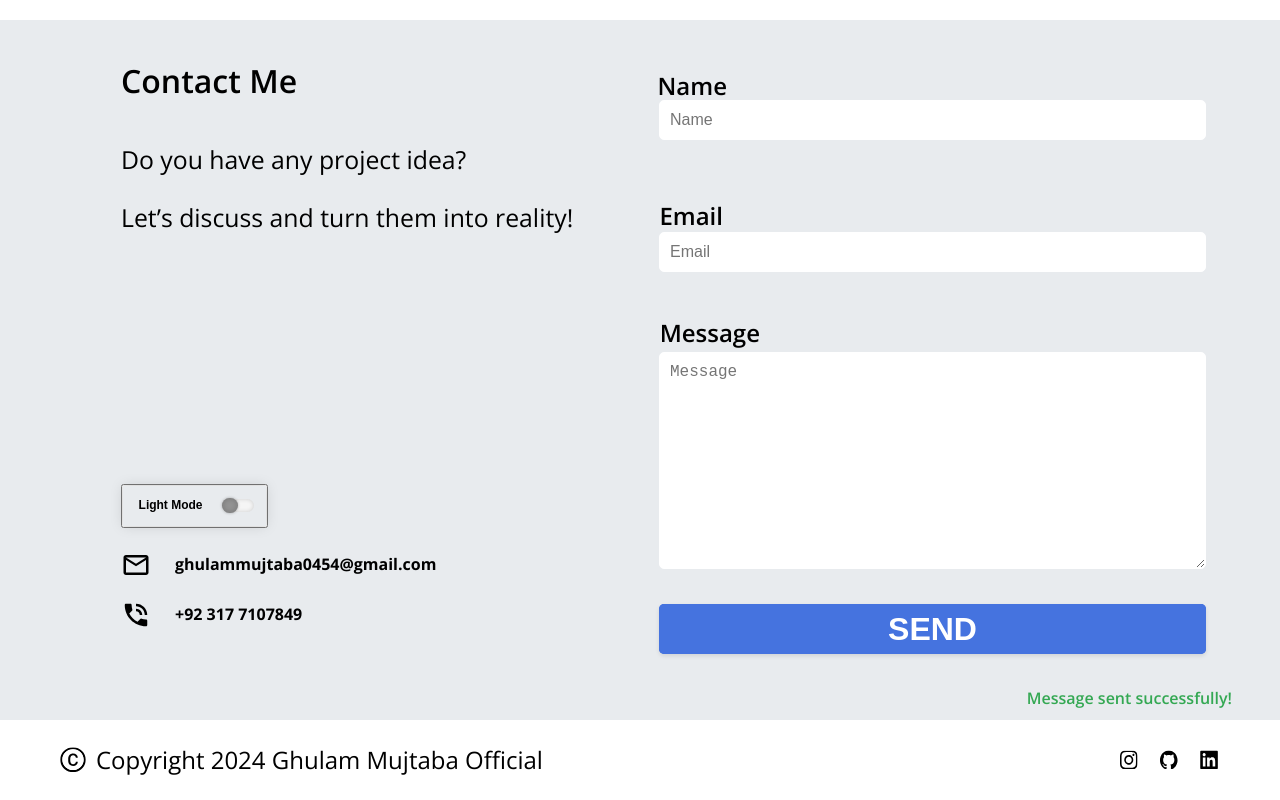
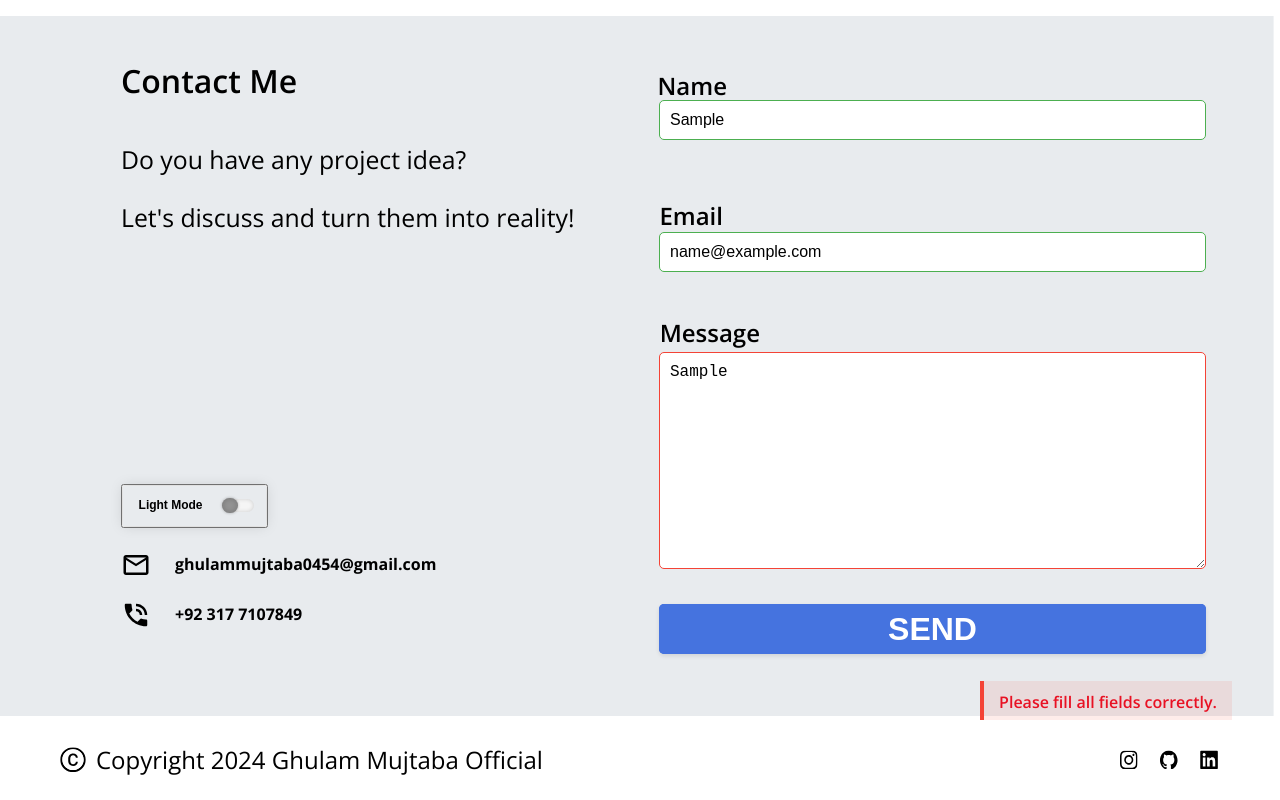
Before and after one commit to ghulam-mujtaba5/MyPortfolio, a Next.js app: page /portfolio in a window 1280 px wide. Both pictures are taken after typing "Sample", "name@example.com", "Sample" into the empty fields and a click on the button "SEND". Shown: the part 2544-3344 px from the top of the page. Built offline with nearby package versions, Linux system fonts and the light colour scheme.

Commit message:
feat: enhance contact form with validation, animations, and improved styling

```diff
--- a/components/Contact/ConatctUs.js
+++ b/components/Contact/ConatctUs.js
@@ -4,6 +4,7 @@ import { useTheme } from '../../context/ThemeContext';
 import commonStyles from './ContactUsCommon.module.css';
 import lightStyles from './ContactUsLight.module.css';
 import darkStyles from './ContactUsDark.module.css';
+import animationStyles from './ContactUsAnimations.module.css';
 import { motion, useAnimation } from 'framer-motion';
 
 const ContactSection = ({
@@ -16,18 +17,19 @@ const ContactSection = ({
   const [response, setResponse] = useState(null);
   const [error, setError] = useState(null);
   const [isSending, setIsSending] = useState(false);
+  const [validFields, setValidFields] = useState({
+    name: true,
+    email: true,
+    message: true
+  });
   const { theme, toggleTheme } = useTheme();
 
-  const handleNameChange = useCallback((event) => {
-    setName(event.target.value);
-  }, []);
+  const formRef = useRef(null);
+  const parallaxRef = useRef(null);
+  const controls = useAnimation();
 
-  const handleEmailChange = useCallback((event) => {
-    setEmailInput(event.target.value);
-  }, []);
-
-  const handleMessageChange = useCallback((event) => {
-    setMessage(event.target.value);
+  const validateName = useCallback((name) => {
+    return name.length >= 2;
   }, []);
 
   const validateEmail = useCallback((email) => {
@@ -35,19 +37,50 @@ const ContactSection = ({
     return re.test(email);
   }, []);
 
+  const validateMessage = useCallback((message) => {
+    return message.length >= 10;
+  }, []);
+
+  const handleNameChange = useCallback((event) => {
+    const value = event.target.value;
+    setName(value);
+    setValidFields(prev => ({
+      ...prev,
+      name: validateName(value)
+    }));
+  }, [validateName]);
+
+  const handleEmailChange = useCallback((event) => {
+    const value = event.target.value;
+    setEmailInput(value);
+    setValidFields(prev => ({
+      ...prev,
+      email: validateEmail(value)
+    }));
+  }, [validateEmail]);
+
+  const handleMessageChange = useCallback((event) => {
+    const value = event.target.value;
+    setMessage(value);
+    setValidFields(prev => ({
+      ...prev,
+      message: validateMessage(value)
+    }));
+  }, [validateMessage]);
+
   const sendEmail = useCallback(async () => {
     setIsSending(true);
 
     try {
       const result = await emailjs.send(
-        'service_ewji0vl', // Replace with your EmailJS service ID
-        'template_3kv9gje', // Replace with your EmailJS template ID
+        'service_ewji0vl',
+        'template_3kv9gje',
         {
           user_name: name,
           user_email: emailInput,
           message: message,
         },
-        'LFm2JfW5ThGTsvKYr' // Replace with your EmailJS user ID (public key)
+        'LFm2JfW5ThGTsvKYr'
       );
 
       console.log('Email sent!', result);
@@ -68,15 +101,24 @@ const ContactSection = ({
   const handleSubmit = useCallback(async (event) => {
     event.preventDefault();
 
-    setError(null);
+    const isNameValid = validateName(name);
+    const isEmailValid = validateEmail(emailInput);
+    const isMessageValid = validateMessage(message);
 
-    if (!validateEmail(emailInput)) {
-      setError('Please enter a valid email address.');
+    setValidFields({
+      name: isNameValid,
+      email: isEmailValid,
+      message: isMessageValid
+    });
+
+    if (!isNameValid || !isEmailValid || !isMessageValid) {
+      setError('Please fill all fields correctly.');
       return;
     }
 
+    setError(null);
     await sendEmail();
-  }, [emailInput, sendEmail, validateEmail]);
+  }, [name, emailInput, message, sendEmail, validateEmail, validateName, validateMessage]);
 
   const handleDarkModeButtonClick = useCallback(() => {
     toggleTheme();
@@ -84,12 +126,9 @@ const ContactSection = ({
 
   const themeStyles = useMemo(() => (theme === 'light' ? lightStyles : darkStyles), [theme]);
 
-  // Framer Motion animation setup
-  const controls = useAnimation();
-  const ref = useRef(null);
-
-  const handleScroll = useCallback(() => {
-    if (ref.current) {
+  useEffect(() => {
+    const handleScroll = () => {
+      if (formRef.current) {
         const observer = new IntersectionObserver(([entry]) => {
           if (entry.isIntersecting) {
             controls.start({ opacity: 1, y: 0 });
@@ -98,37 +137,51 @@ const ContactSection = ({
           }
         }, { threshold: 0.1 });
 
-      observer.observe(ref.current);
+        observer.observe(formRef.current);
+        return () => observer.disconnect();
+      }
+    };
 
-      return () => {
-        observer.disconnect();
-      };
-    }
+    handleScroll();
   }, [controls]);
 
   useEffect(() => {
-    handleScroll();
-  }, [handleScroll]);
+    const handleMouseMove = (e) => {
+      if (parallaxRef.current) {
+        const { clientX, clientY } = e;
+        const moveX = (clientX - window.innerWidth / 2) * 0.01;
+        const moveY = (clientY - window.innerHeight / 2) * 0.01;
+        parallaxRef.current.style.transform = `translate(${moveX}px, ${moveY}px)`;
+      }
+    };
+
+    window.addEventListener('mousemove', handleMouseMove);
+    return () => window.removeEventListener('mousemove', handleMouseMove);
+  }, []);
 
   return (
     <section className={`${commonStyles.contactSection} ${themeStyles.contactSection}`}>
-      <div className={`${commonStyles.contactFormBackground} ${themeStyles.contactFormBackground}`} />
+      <div
+        ref={parallaxRef}
+        className={`${commonStyles.contactFormBackground} ${themeStyles.contactFormBackground}`}
+      />
       <motion.form
-        className={`${commonStyles.contactForm} ${themeStyles.contactForm}`}
+        ref={formRef}
+        className={`${commonStyles.contactForm} ${themeStyles.contactForm} ${animationStyles.formWrapper}`}
         onSubmit={handleSubmit}
         aria-label="Contact form"
-        ref={ref}
         initial={{ opacity: 0, y: 50 }}
         animate={controls}
         transition={{ duration: 0.5 }}
       >
         <label className={`${commonStyles.nameLabel} ${themeStyles.nameLabel}`} htmlFor="name">Name</label>
         <input
-          className={`${commonStyles.nameInput} ${themeStyles.nameInput}`}
+          className={`${commonStyles.nameInput} ${themeStyles.nameInput} ${animationStyles.inputField}
+            ${!validFields.name ? animationStyles.inputInvalid : name ? animationStyles.inputValid : ''}`}
           type="text"
           name="user_name"
           id="name"
-          placeholder="Name"
+          placeholder="Enter your name"
           autoComplete="name"
           value={name}
           onChange={handleNameChange}
@@ -136,11 +189,12 @@ const ContactSection = ({
         />
         <label className={`${commonStyles.emailLabel} ${themeStyles.emailLabel}`} htmlFor="email">Email</label>
         <input
-          className={`${commonStyles.emailInput} ${themeStyles.emailInput}`}
+          className={`${commonStyles.emailInput} ${themeStyles.emailInput} ${animationStyles.inputField}
+            ${!validFields.email ? animationStyles.inputInvalid : emailInput ? animationStyles.inputValid : ''}`}
           type="email"
           name="user_email"
           id="email"
-          placeholder="Email"
+          placeholder="Enter your email"
           autoComplete="email"
           value={emailInput}
           onChange={handleEmailChange}
@@ -148,10 +202,11 @@ const ContactSection = ({
         />
         <label className={`${commonStyles.messageLabel} ${themeStyles.messageLabel}`} htmlFor="message">Message</label>
         <textarea
-          className={`${commonStyles.messageInput} ${themeStyles.messageInput}`}
+          className={`${commonStyles.messageInput} ${themeStyles.messageInput} ${animationStyles.inputField}
+            ${!validFields.message ? animationStyles.inputInvalid : message ? animationStyles.inputValid : ''}`}
           name="message"
           id="message"
-          placeholder="Message"
+          placeholder="Type your message here..."
           autoComplete="off"
           value={message}
           onChange={handleMessageChange}
@@ -159,7 +214,8 @@ const ContactSection = ({
         ></textarea>
         <button
           type="submit"
-          className={`${commonStyles.sendButton} ${themeStyles.sendButton}`}
+          className={`${commonStyles.sendButton} ${themeStyles.sendButton}
+            ${isSending ? animationStyles.sendButtonLoading : ''}`}
           disabled={isSending}
         >
           <div className={`${commonStyles.sendButtonBorder} ${themeStyles.sendButtonBorder}`} />
@@ -169,12 +225,12 @@ const ContactSection = ({
         </button>
       </motion.form>
       {error && (
-        <p className={`${commonStyles.message} ${themeStyles.errorMessage}`} role="alert">
+        <p className={`${commonStyles.message} ${themeStyles.errorMessage} ${animationStyles.errorMessage}`} role="alert">
           {error}
         </p>
       )}
       {response && (
-        <p className={`${commonStyles.message} ${themeStyles.successMessage}`} role="status">
+        <p className={`${commonStyles.message} ${themeStyles.successMessage} ${animationStyles.successMessage}`} role="status">
           {response}
         </p>
       )}
@@ -184,7 +240,7 @@ const ContactSection = ({
         <h2 className={`${commonStyles.contactMeDescription} ${themeStyles.contactMeDescription}`}>Contact Me</h2>
         <div className={`${commonStyles.contactMeLabel} ${themeStyles.contactMeLabel}`}>
           <p className={`${commonStyles.doYouHave} ${themeStyles.doYouHave}`}>Do you have any project idea?</p>
-          <p className={`${commonStyles.doyouHave} ${themeStyles.doyouHave}`}>Let’s discuss and turn them into reality!</p>
+          <p className={`${commonStyles.doyouHave} ${themeStyles.doyouHave}`}>Let's discuss and turn them into reality!</p>
         </div>
         <img
           className={`${commonStyles.emailIcon} ${themeStyles.emailIcon}`}
@@ -210,7 +266,6 @@ const ContactSection = ({
             {theme === 'light' ? 'Light Mode' : 'Dark Mode'}
           </b>
         </button>
-        {/* Badges removed as requested */}
       </div>
     </section>
   );
--- /dev/null
+++ b/components/Contact/ContactUsAnimations.module.css
@@ -0,0 +1,70 @@
+@keyframes sendingPulse {
+  0% { opacity: 1; }
+  50% { opacity: 0.6; }
+  100% { opacity: 1; }
+}
+
+@keyframes slideIn {
+  from {
+    transform: translateY(-10px);
+    opacity: 0;
+  }
+  to {
+    transform: translateY(0);
+    opacity: 1;
+  }
+}
+
+@keyframes fadeIn {
+  from { opacity: 0; }
+  to { opacity: 1; }
+}
+
+.inputValid {
+  border-color: #4CAF50 !important;
+}
+
+.inputInvalid {
+  border-color: #f44336 !important;
+}
+
+.sendButtonLoading {
+  animation: sendingPulse 1.5s infinite;
+}
+
+.messageAnimation {
+  animation: slideIn 0.3s ease-out;
+}
+
+.formWrapper {
+  transition: transform 0.3s ease-out;
+}
+
+.formWrapper:hover {
+  transform: translateY(-5px);
+}
+
+.inputField {
+  transition: all 0.3s ease;
+}
+
+.inputField:focus {
+  transform: scale(1.01);
+  box-shadow: 0 0 15px rgba(0, 0, 0, 0.1);
+}
+
+.successMessage {
+  background-color: rgba(76, 175, 80, 0.1);
+  border-left: 4px solid #4CAF50;
+  padding: 10px 15px;
+  margin: 10px 0;
+  animation: slideIn 0.3s ease-out;
+}
+
+.errorMessage {
+  background-color: rgba(244, 67, 54, 0.1);
+  border-left: 4px solid #f44336;
+  padding: 10px 15px;
+  margin: 10px 0;
+  animation: slideIn 0.3s ease-out;
+}
```
Lines whose indentation alone changed are shown as unchanged.
